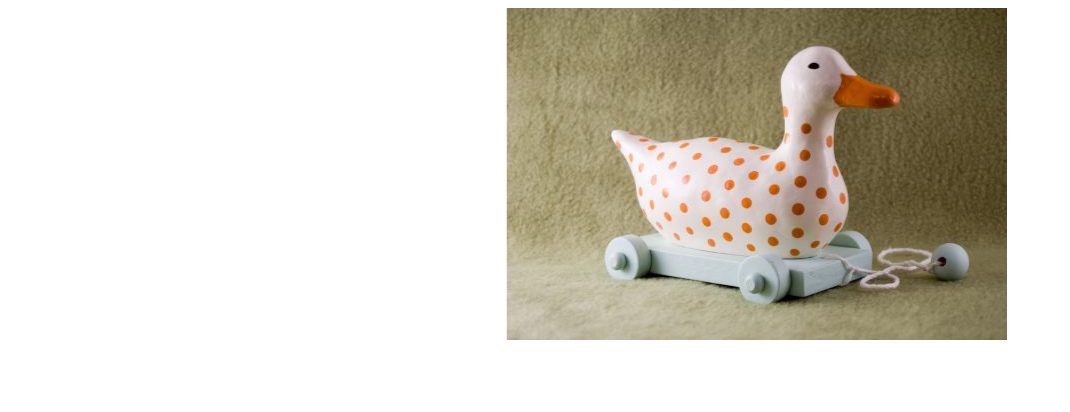
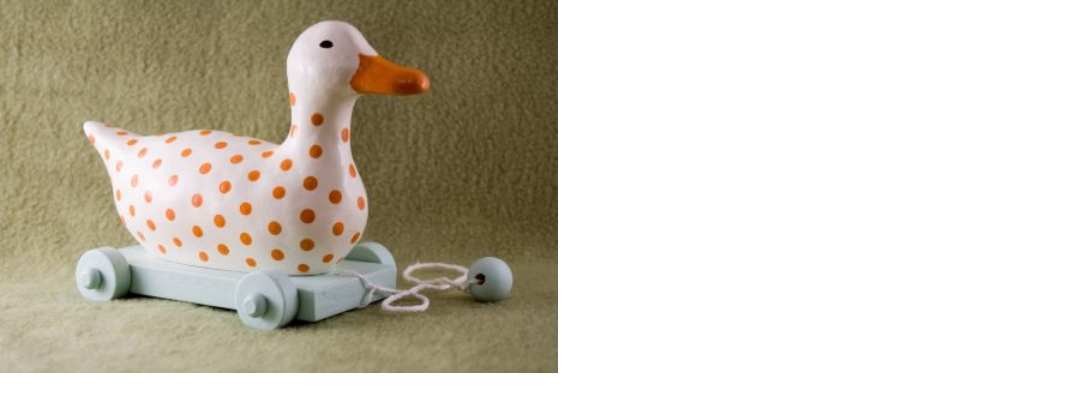
Before and after one commit to KelseyL/a2-transform, a plain HTML site: page index.html in a window 1280 px wide. In both pictures the pointer is over the element 258 px from the left and 174 px from the top of the page. Shown: the whole page, without its empty margins (0-1070 px from the left). Drawn offline with Linux system fonts and the light colour scheme.

Commit message:
Fixed error, added scale
Ready to go!

```diff
--- a/index.html
+++ b/index.html
@@ -1,4 +1,4 @@
-<doctype html>
+<!doctype html>
 <html>
 <head>
 	<meta charset="utf-8">
@@ -12,8 +12,8 @@
 		div:hover {
 			width:1000;
 			height:664;
-			transform:rotateY(180deg);
-			-webkit-transform:rotateY(180deg); /* Safari */
+			transform:rotateY(180deg) scale(1.2);
+			-webkit-transform:rotateY(180deg) scale(1.2);
 		}
 	</style>
 </head>
```
